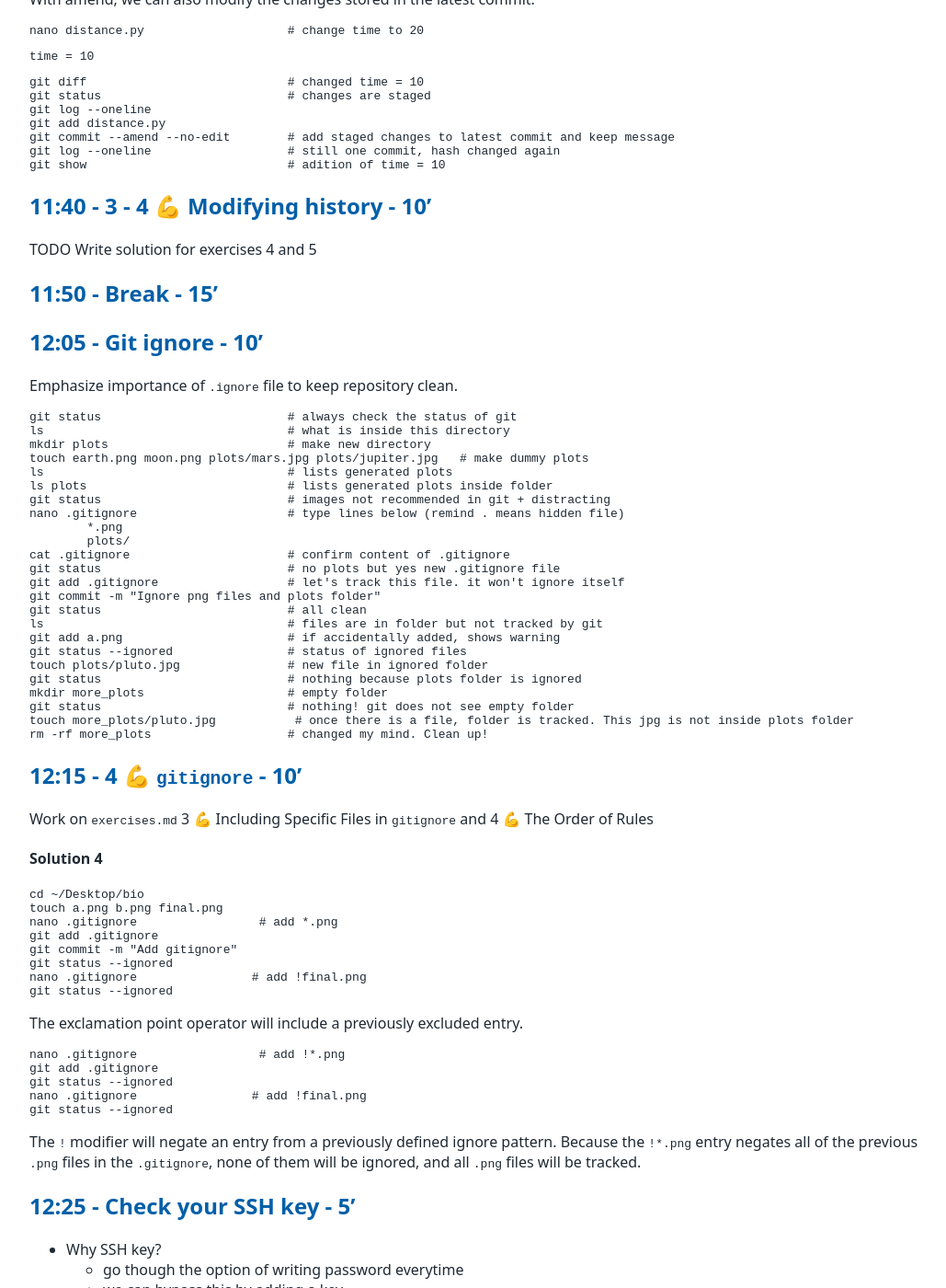
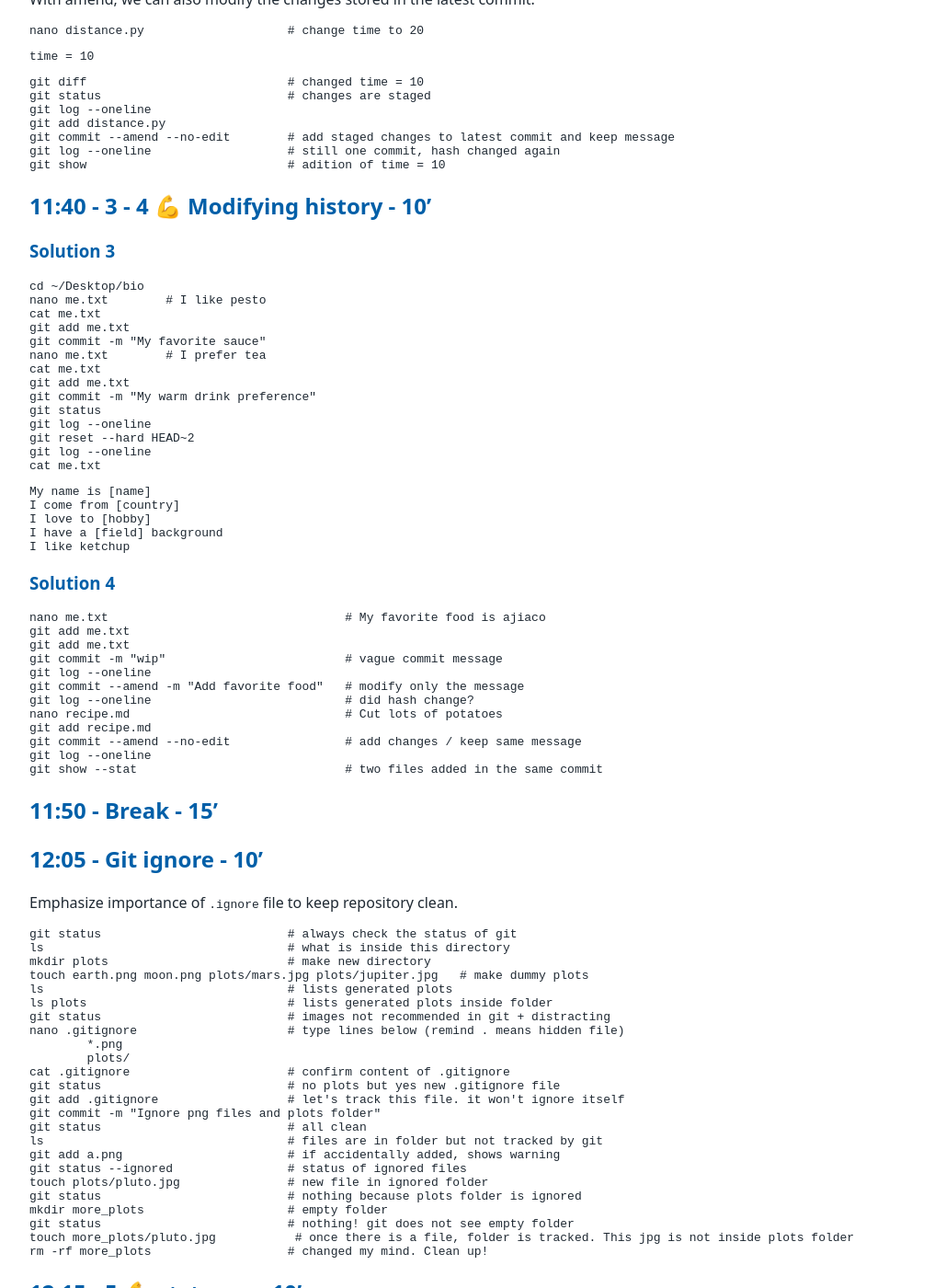
Before and after one commit to tu-delft-library/introduction_to_version_control_with_git, a Jekyll site: the page built from materials_for_trainers/lesson_plan.md, in a window 1280 px wide and 1400 px high, scrolled down 7452 px. Shown: the whole window at 92% size, without its empty margins (108-1137 px from the left). Built offline with Jekyll 4.4.1, drawn with Linux system fonts in a browser that asks for light colours; our own code applies the rules of GitHub Pages for plain Markdown files; some of the changed text lies outside the part shown.

Commit message:
Hands-on exercises for revert and amend

````diff
--- a/materials_for_trainers/lesson_plan.md
+++ b/materials_for_trainers/lesson_plan.md
@@ -425,7 +425,49 @@ git show                            # adition of time = 10
 
 ## 11:40 - 3 - 4 💪 Modifying history - 10'
 
-TODO Write solution for exercises 4 and 5
+### Solution 3
+
+```console
+cd ~/Desktop/bio
+nano me.txt        # I like pesto
+cat me.txt
+git add me.txt
+git commit -m "My favorite sauce"
+nano me.txt        # I prefer tea
+cat me.txt
+git add me.txt
+git commit -m "My warm drink preference"
+git status
+git log --oneline
+git reset --hard HEAD~2
+git log --oneline
+cat me.txt
+```
+```
+My name is [name]
+I come from [country]
+I love to [hobby]
+I have a [field] background
+I like ketchup
+```
+
+
+
+### Solution 4
+```
+nano me.txt                                 # My favorite food is ajiaco
+git add me.txt
+git add me.txt
+git commit -m "wip"                         # vague commit message
+git log --oneline
+git commit --amend -m "Add favorite food"   # modify only the message
+git log --oneline                           # did hash change?
+nano recipe.md                              # Cut lots of potatoes
+git add recipe.md
+git commit --amend --no-edit                # add changes / keep same message
+git log --oneline
+git show --stat                             # two files added in the same commit
+```
 
 ## 11:50 - Break - 15'
 
@@ -459,11 +501,11 @@ touch more_plots/pluto.jpg           # once there is a file, folder is tracked.
 rm -rf more_plots                   # changed my mind. Clean up!
 ```
 
-## 12:15 - 4 💪 `gitignore` - 10'
+## 12:15 - 5 💪 `gitignore` - 10'
 
 Work on `exercises.md` 3 💪 Including Specific Files in `gitignore` and 4 💪 The Order of Rules
 
-#### Solution 4
+#### Solution 5
 ```console
 cd ~/Desktop/bio
 touch a.png b.png final.png
@@ -492,7 +534,7 @@ The `!` modifier will negate an entry from a previously defined ignore pattern.
 
 ## 12:25 - Check your SSH key - 5'
 - Why SSH key?
-    - go though the option of writing password everytime
+    - go though the option of writing password every time
     - we can bypass this by adding a key
     - tells github that is safe to communicate with your machine
 
````
Also changed, not shown: material_for_participants/exercises.md (+39 -75 lines).
